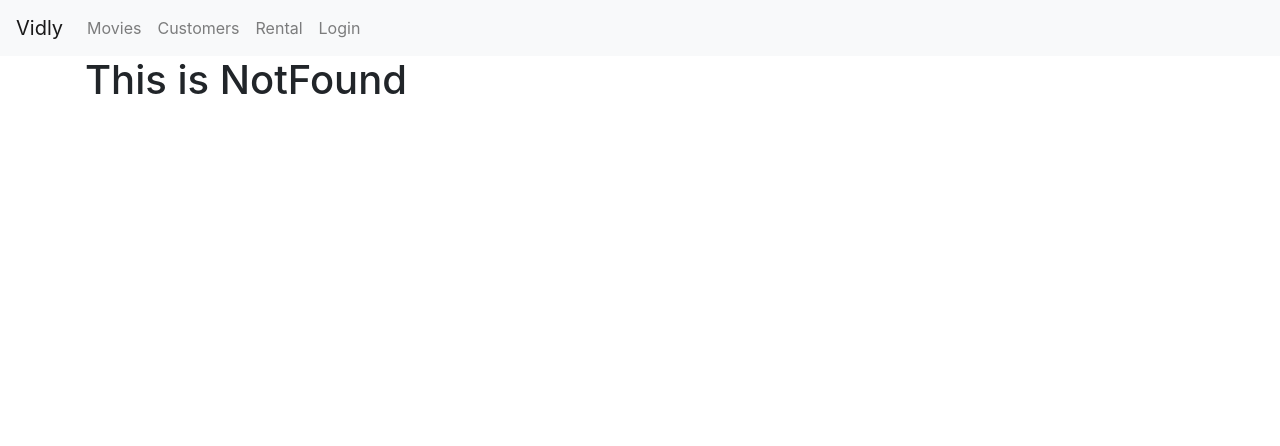
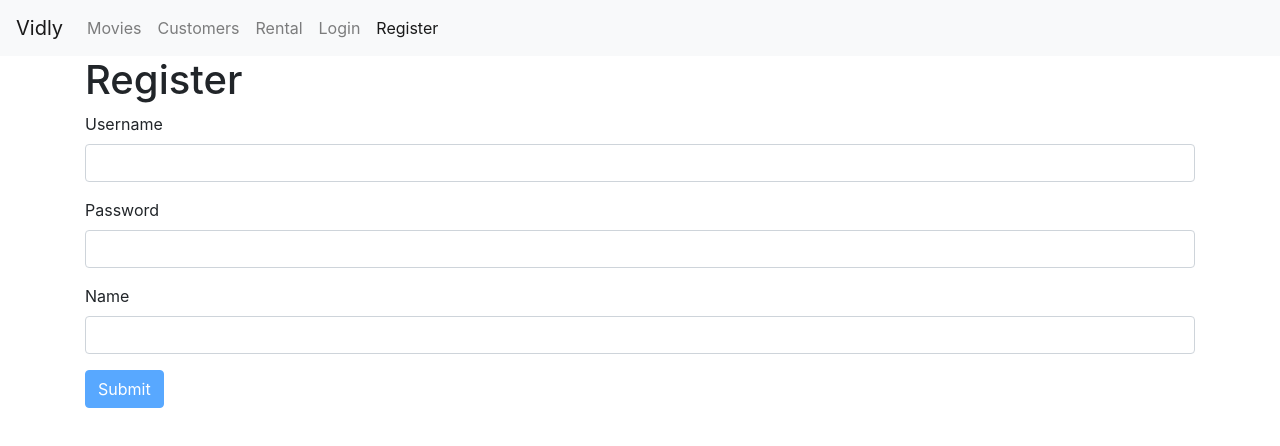
Before and after one commit to JeevanAnand/React_Practice, a React (Create React App) app in the folder movie-app/: page /register in a window 1280 px wide. Before the commit this address led to /not-found. Shown: the top 446 px of the page. Built offline with nearby package versions, Linux system fonts and the light colour scheme.

Commit message:
registration form

```diff
--- a/movie-app/src/App.js
+++ b/movie-app/src/App.js
@@ -11,6 +11,7 @@
 import NotFound from './components/notFound';
 import MoviesForm from './components/movieForm';
 import LoginForm from './components/loginForm';
+import RegisterForm from './components/registerForm';
 
 function App() {
   return (
@@ -23,7 +24,8 @@
           <Route path="/customers" component={Customers} />
           <Route path="/rentals" component={Rentals} />
           <Route path='/not-found' component={NotFound} />
-          <Route path='/loginForm' component={LoginForm} />
+          <Route path='/register' component={RegisterForm} />
+          <Route path='/login' component={LoginForm} />
           <Route path="/" exact component={Movies} />
           <Redirect to='/not-found' />
         </Switch>
--- a/movie-app/src/components/navBar.jsx
+++ b/movie-app/src/components/navBar.jsx
@@ -19,7 +19,10 @@
                     <NavLink className="nav-link" to="/rentals">Rental</NavLink>
                 </li>
                 <li className="nav-item">
-                    <NavLink className="nav-link" to="/loginForm">Login</NavLink>
+                    <NavLink className="nav-link" to="/login">Login</NavLink>
+                </li>
+                <li className="nav-item">
+                    <NavLink className="nav-link" to="/register">Register</NavLink>
                 </li>
                 </ul>
             </div>
--- /dev/null
+++ b/movie-app/src/components/registerForm.jsx
@@ -0,0 +1,38 @@
+import React, { Component } from "react";
+import Joi from "joi-browser";
+import Form from "./common/form";
+
+class RegisterForm extends Form {
+  state = {
+    data: { username: "", password: "",name:"" },
+    errors: {},
+  };
+
+  schema={
+      username:Joi.string().required().label('UserName'),
+      password:Joi.string().required().label('Password'),
+      name:Joi.string().required().label('Name')
+
+  }
+
+  render() {
+
+    return (
+      <div>
+        <h1>Register</h1>
+        <form onSubmit={this.handleSubmmit}>
+
+        {this.renderInput('username','Username')}
+        {this.renderInput('password','Password','password')}
+        {this.renderInput('name','Name')}
+
+          <button
+          disabled={this.validate()}
+          className="btn btn-primary">Submit</button>
+        </form>
+      </div>
+    );
+  }
+}
+
+export default RegisterForm;
```
